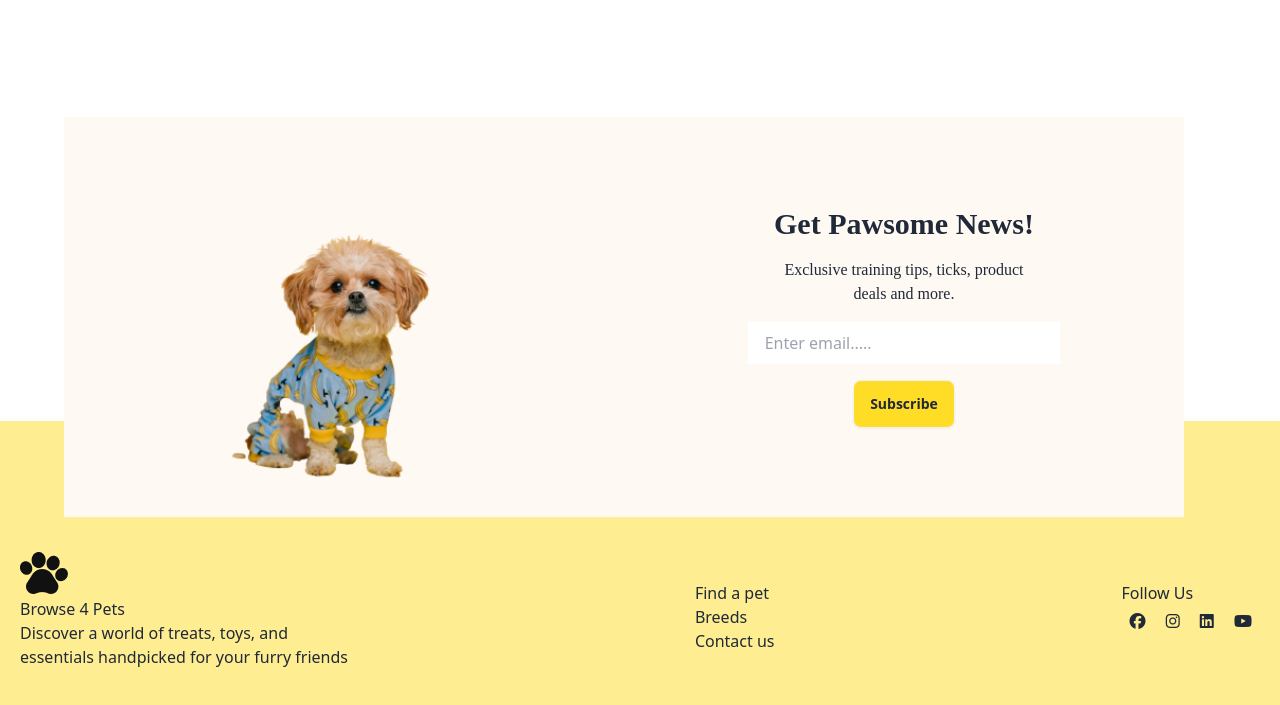
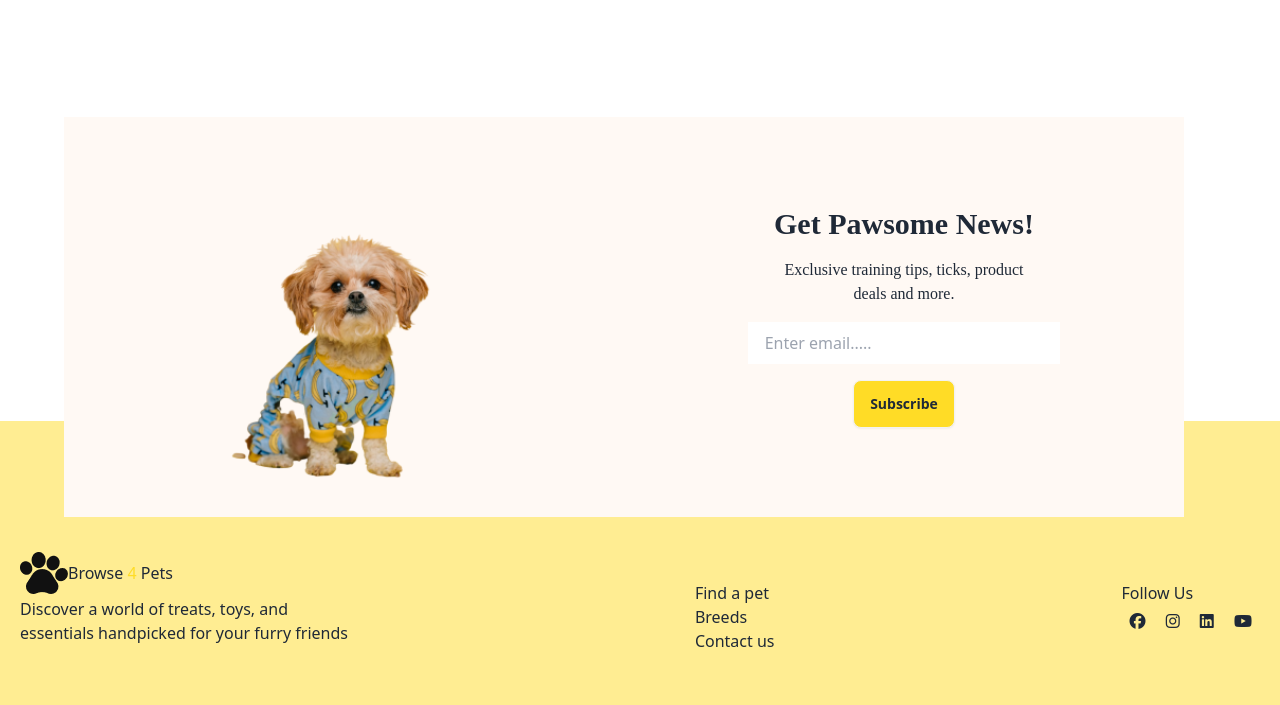
Before and after one commit to aahiljahedul/pet-house-main, a plain HTML site: page index.html in a window 1280 px wide. Shown: the part 3210-3915 px from the top of the page. Drawn offline with nearby package versions, Linux system fonts and the light colour scheme; a web font is replaced by a local one.

Commit message:
this is my last commit

```diff
--- a/index.html
+++ b/index.html
@@ -322,13 +322,16 @@
         <!-- Footer Section -->
          <section class="bg-[#FFDC2680] h-[700px] w-[500px]  lg:h-[600px] lg:w-full ">
             <div class=" py-32 px-5   space-y-8 lg:flex justify-between ">
-                <div>
+              <div>
+                <div class="flex items-center">
                     <img src="images/logo-footer.png" alt="">
-                    <h2>Browse <span>4</span> Pets</h2>
+                    <h2>Browse <span class="text-[#FFDC26]">4</span> Pets</h2> </div>
+
                     <p>Discover a world of treats, toys, and <br>
                          essentials handpicked for your furry friends</p>
+                         </div>
 
-                </div>
+
                 <div>
                     <ul>
                         <li><a href=""> Find a pet </a></li>
```
